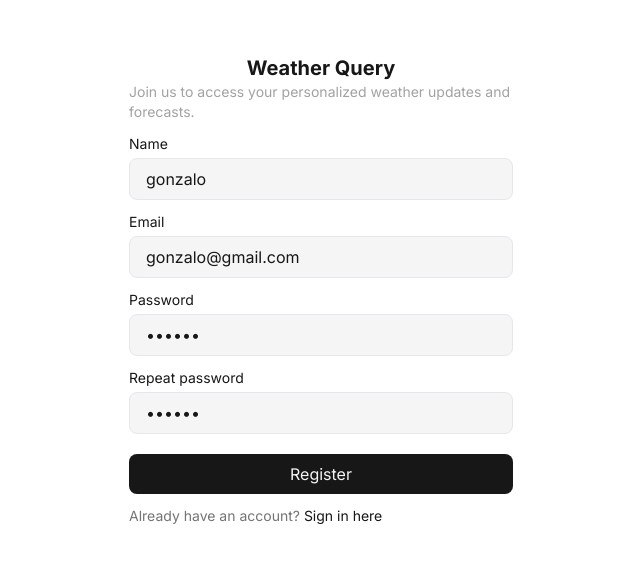
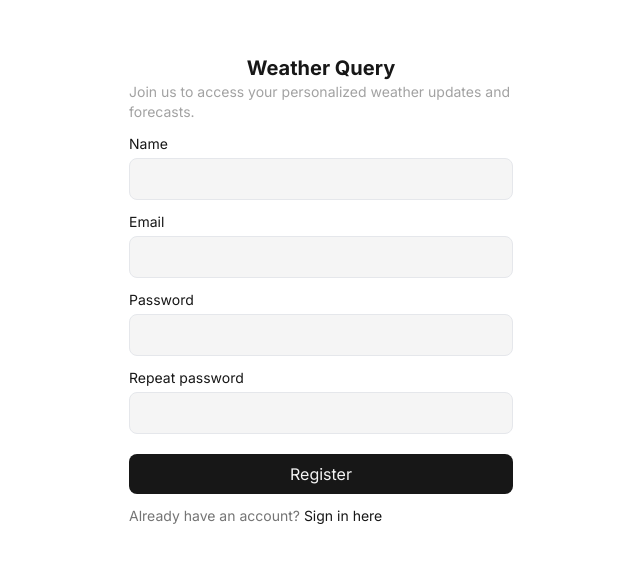
Before and after one commit to gonzalosalmeron/nextjs-demo, a Next.js app: page /auth/signup in a window 1280 px wide. Shown: the part 110-672 px from the top of the page, without its empty margins (319-959 px from the left). Built offline with nearby package versions, Linux system fonts and the light colour scheme.

Commit message:
fix: Delete default data on form signup

```diff
--- a/src/components/form-signup.tsx
+++ b/src/components/form-signup.tsx
@@ -37,28 +37,24 @@ export default function FormSignUp() {
         type='text'
         name='name'
         error={state?.errors?.name}
-        defaultValue='gonzalo'
       />
       <InputAuth
         label='Email'
         type='email'
         name='email'
         error={state?.errors?.email}
-        defaultValue='gonzalo@gmail.com'
       />
       <InputAuth
         label='Password'
         type='password'
         name='newPass'
         error={state?.errors?.newPass}
-        defaultValue='secret'
       />
       <InputAuth
         label='Repeat password'
         type='password'
         name='repeatPass'
         error={state?.errors?.repeatPass}
-        defaultValue='secret'
       />
 
       <BtnSubmit>Register</BtnSubmit>
```
